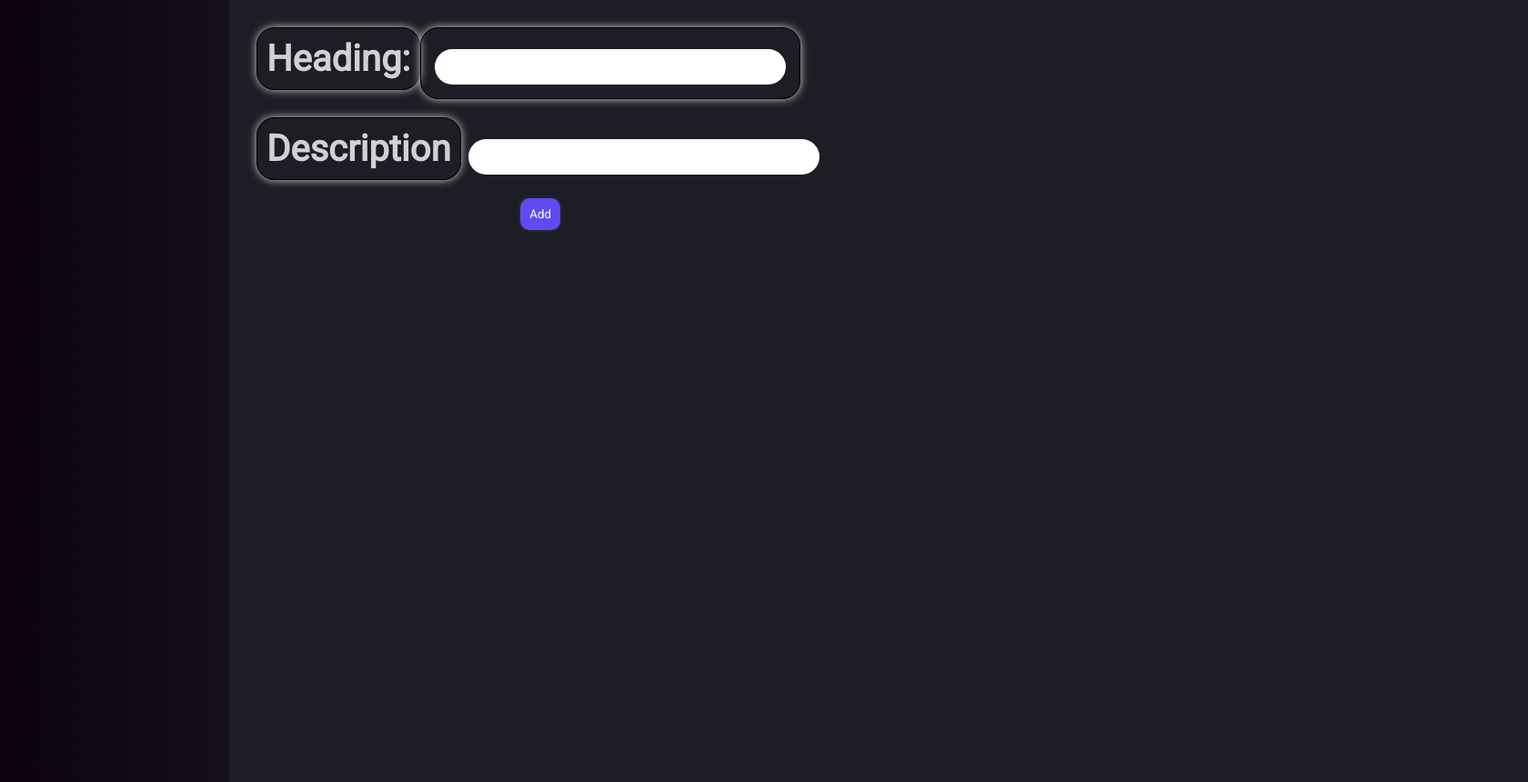
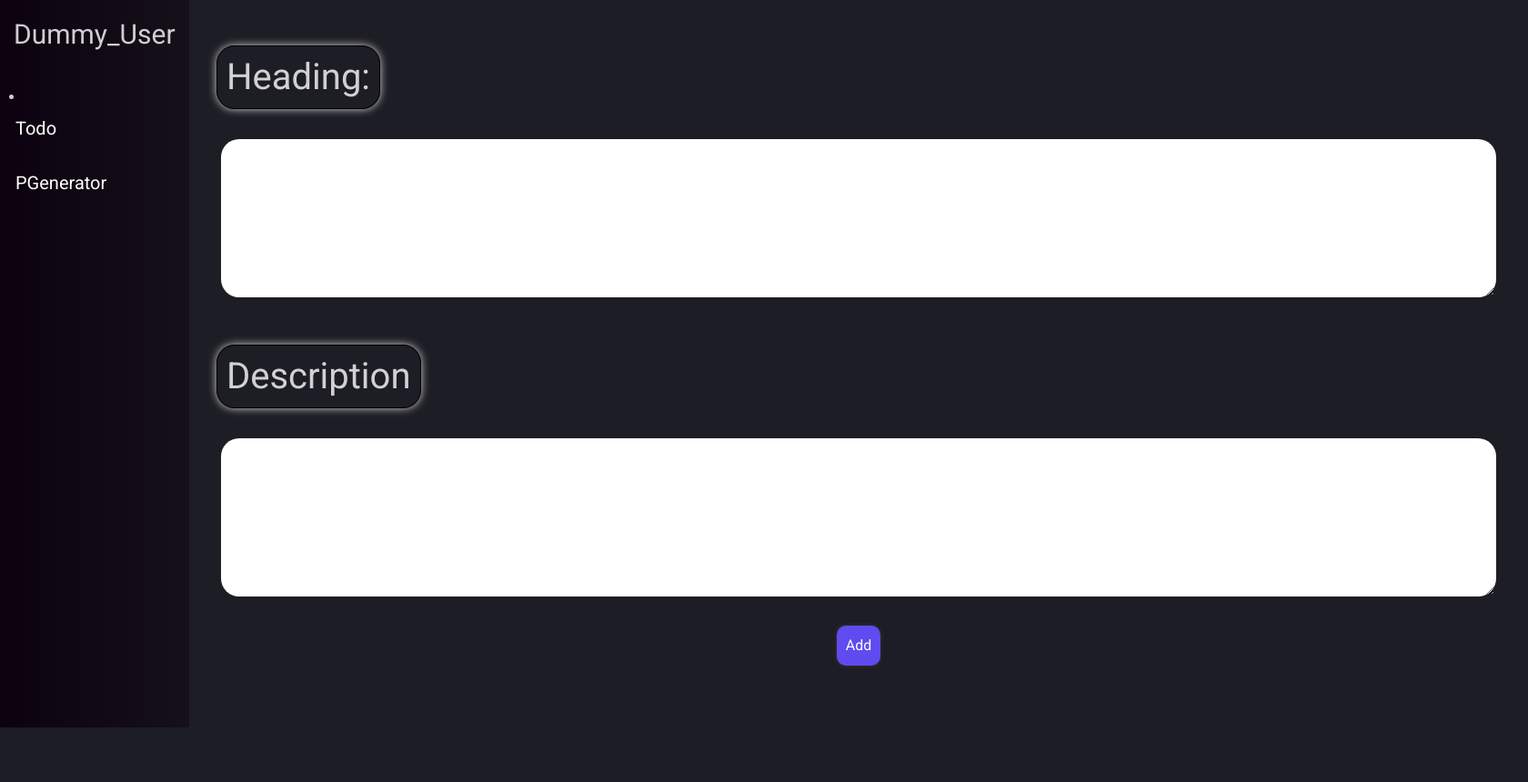
Before and after one commit to NickName-AM/misc_tools, a Django app: page /todo/add/ in a window 1680 px wide. Shown: the whole page at 91% size. After the commit the page ends 800 px from the top, so only its background shows below. Run offline with Django 4.2, Linux system fonts and the light colour scheme.

Commit message:
index added

```diff
--- a/static/css/style.css
+++ b/static/css/style.css
@@ -5,10 +5,42 @@ a{
     text-decoration: none;
 }
 
+a:hover{
+    text-decoration: none;
+    color: #ffffff;
+}
+
 p{
     font-size: 20px;
 }
 /* End Universal */
+
+/* Index */
+.user-icon{
+    font-size: 30px;
+    padding: 5px;
+    margin-bottom: 30px;
+}
+
+ol{
+    text-decoration: none;
+}
+
+.list-items>a{
+    color: #ffffff;
+    font-size: 20px;
+}
+
+.list-items{
+    padding: 5px;
+    border: 2px transparent solid;
+    overflow: hidden;
+}
+
+.list-items:hover{
+    border-color: #ffffffcc;
+}
+/* End Index */
 
 /* for base */
 *{
@@ -18,7 +50,7 @@ p{
     font-family: 'Roboto', sans-serif;
 }
 
-.container{
+.container-home{
     display: flex;
     min-height: 100vh;
 }
@@ -125,9 +157,16 @@ h2{
     font-size: 30px;
 }
 
-.block-note{
+.block_note{
     display: inline-block;
-    margin: 10px 0px;
+    margin: 20px 0px;
+}
+
+.add-note-heading{
+    font-size: 20px;
+}
+.add-note-description{
+    font-size: 20px;
 }
 
 /* End TODO */
--- a/templates/base.html
+++ b/templates/base.html
@@ -2,10 +2,14 @@
 <!DOCTYPE html>
 <html lang="en">
 <head>
-    <meta charset="UTF-8">
-    <meta http-equiv="X-UA-Compatible" content="IE=edge">
-    <meta name="viewport" content="width=device-width, initial-scale=1.0">
-    <link rel="stylesheet" href="{% static 'css/style.css' %}" type="text/css">
+    <meta charset="utf-8">
+    <meta name="viewport" content="width=device-width, initial-scale=1, shrink-to-fit=no">
+
+    <!-- Bootstrap CSS -->
+    <link rel="stylesheet" href="https://cdn.jsdelivr.net/npm/bootstrap@4.6.2/dist/css/bootstrap.min.css" integrity="sha384-xOolHFLEh07PJGoPkLv1IbcEPTNtaed2xpHsD9ESMhqIYd0nLMwNLD69Npy4HI+N" crossorigin="anonymous">
+
+    {% block customlink %}<link rel="stylesheet" href="{% static 'css/style.css' %}" type="text/css">{% endblock customlink %}
+
     <title>{% block title %}Core{% endblock title %}</title>
 </head>
 <body>
@@ -17,9 +21,18 @@
         {% endif %}
     </div>
 
-    <div class="container">
+    <div class="container-home">
         <div class="items item-1-dark">
             <!-- Left navbar-->
+            <div class="user-icon">
+                Dummy_User
+            </div>
+            <div class="index">
+                <li>
+                    <ul class="list-items list-item-1"><a href="{% url 'todo-home' %}">Todo</a></ul>
+                    <ul class="list-items list-item-2"><a href="{% url 'pgen-home' %}">PGenerator</a></ul>
+                </li>
+            </div>
         </div>
         <div class="items item-2-dark">
             <!-- Right body -->
@@ -27,5 +40,8 @@
             {% endblock body %}
         </div>
     </div>
+    <script src="https://cdn.jsdelivr.net/npm/jquery@3.5.1/dist/jquery.slim.min.js" integrity="sha384-DfXdz2htPH0lsSSs5nCTpuj/zy4C+OGpamoFVy38MVBnE+IbbVYUew+OrCXaRkfj" crossorigin="anonymous"></script>
+    <script src="https://cdn.jsdelivr.net/npm/bootstrap@4.6.2/dist/js/bootstrap.bundle.min.js" integrity="sha384-Fy6S3B9q64WdZWQUiU+q4/2Lc9npb8tCaSX9FK7E8HnRr0Jz8D6OP9dO5Vg3Q9ct" crossorigin="anonymous"></script>
+
 </body>
 </html>
--- a/templates/todo_app/add.html
+++ b/templates/todo_app/add.html
@@ -5,25 +5,27 @@
 
 {% block body %}
 
-<div class = "container">
     <form method="POST">
         {% csrf_token %}
         <div class="block_note">
-            <div>
-                <label for="heading"><h1>Heading:<h1> </label>
-                <input type="text" class="input-box" name="heading" id="heading" maxlength="100" size="50">
-            </div>
+
+            <label for="heading"><h1>Heading:</h1></label>
+            <br>
+            <textarea class="input-box add-note-heading" name="heading" id="heading" cols="130" rows="5" maxlength="100" wrap="soft" required></textarea>
+
         </div>
 
         <div class="block_note">
+
             <label for="description"><h1>Description</h1></label>
-            <input type="text" class="input-box" name="description" id="description" maxlength="100" size="50">
+            <br>
+            <textarea class="input-box add-note-description" name="description" id="description" cols="130" rows="5" maxlength="100" wrap="soft" required></textarea>
+
         </div>
 
         <div>
             <center><input type="submit" value="Add" class="submit-btn"></center>
         </div>
     </form>
-</div>
 
 {% endblock body %}
--- a/templates/users/register.html
+++ b/templates/users/register.html
@@ -1,9 +1,13 @@
 {% extends "base.html" %}
 {% load static %}
 {% load crispy_forms_tags %}
+
+{% block customlink %}{% endblock customlink %}
+
 {% block title %}Register{% endblock title %}
 
 {% block body %}
+<div class="container">
 <form method="POST">
     {% csrf_token %}
     {{ form|crispy }}
@@ -11,4 +15,5 @@
 </form>
 <hr>
 <a href="#" class="internal-link">Log-in</a>
+</div>
 {% endblock body %}
--- a/todo_app/urls.py
+++ b/todo_app/urls.py
@@ -2,7 +2,7 @@ from django.urls import path
 from todo_app import views
 
 urlpatterns = [
-    path('', views.todo, name='todo'),
+    path('', views.todo, name='todo-home'),
     path('edit/<int:n_id>/', views.edit,name='edit'),
     path('add/', views.add, name='add'),
     path('delete/<int:n_id>/', views.delete, name='delete'),
--- a/todo_app/views.py
+++ b/todo_app/views.py
@@ -17,7 +17,7 @@ def add(request):
             heading=request.POST['heading'],
             description=request.POST['description'],
         )
-        return redirect('todo')
+        return redirect('todo-home')
 
 def edit(request, n_id):
     if request.method == "GET":
@@ -27,9 +27,9 @@ def edit(request, n_id):
         note = Note.objects.get(id=n_id)
         note.description=request.POST['description']
         note.save()
-        return redirect('todo')
+        return redirect('todo-home')
 
 def delete(request, n_id):
     note = Note.objects.get(id=n_id)
     note.delete()
-    return redirect('todo')
+    return redirect('todo-home')
```
Also changed, not shown: db.sqlite3.
